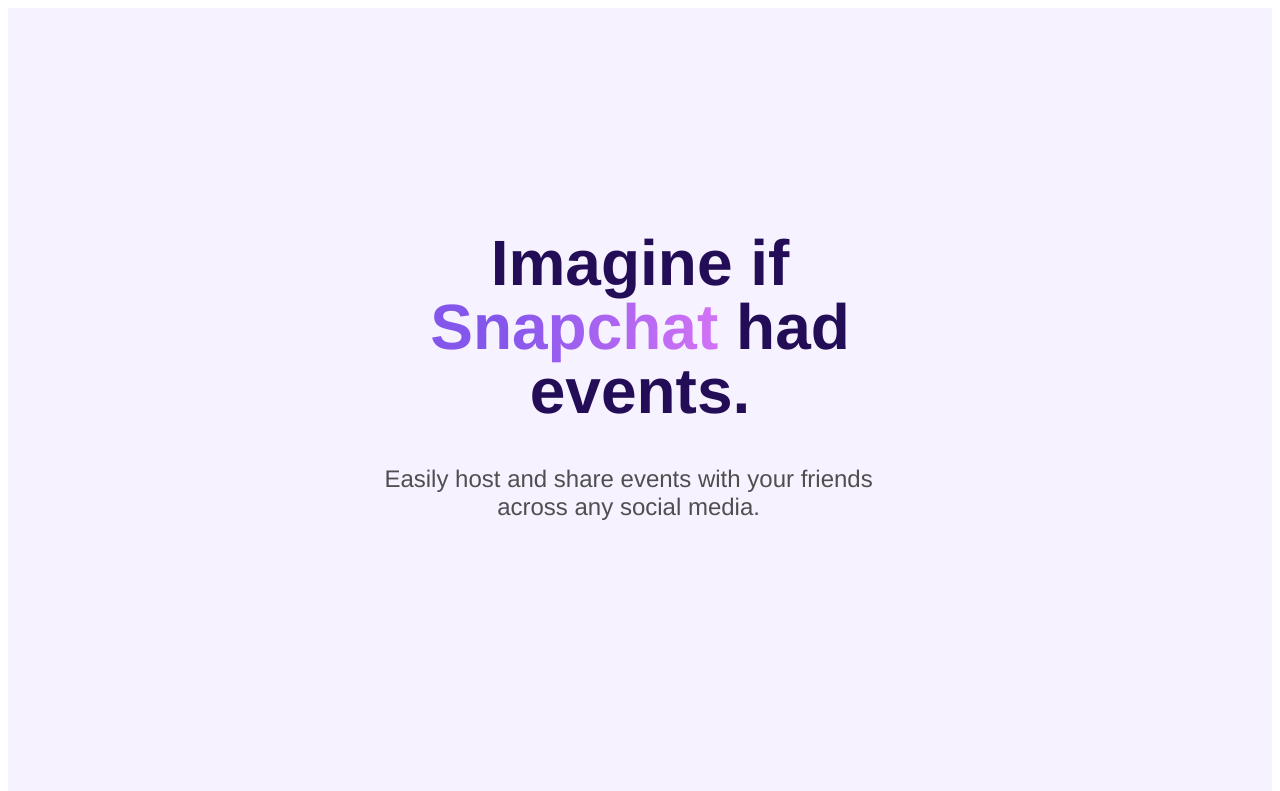
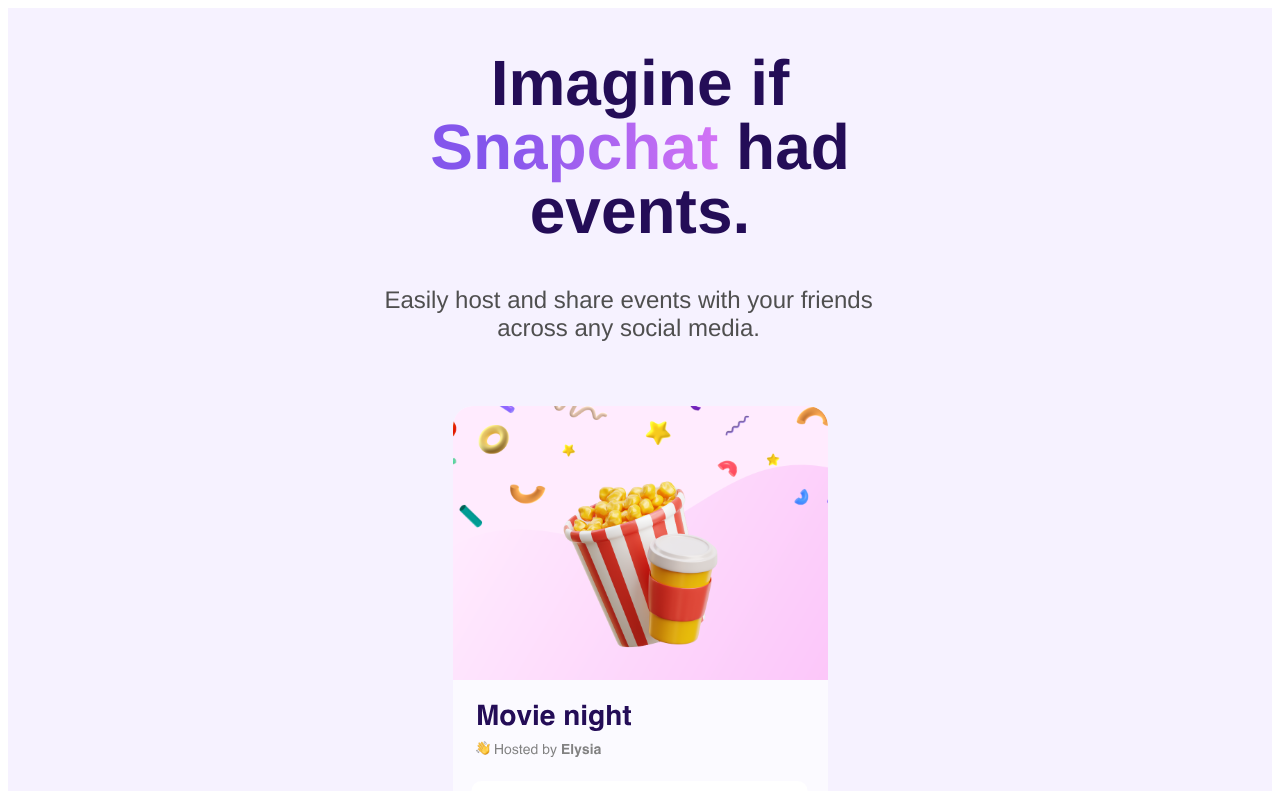
Before and after one commit to stellavin/react-tailwind, a React (Create React App) app: page / in a window 1280 px wide. Shown: the top 791 px of the page. Built offline with nearby package versions, Linux system fonts and the light colour scheme; the HTML template or start-up script is replaced by a standard one.

Commit message:
added image component

```diff
--- a/src/assets/main.css
+++ b/src/assets/main.css
@@ -50,17 +50,14 @@
 .m-auto {
     margin: auto;
 }
-.mb-20 {
-    margin-bottom: 5rem;
+.mb-10 {
+    margin-bottom: 2.5rem;
 }
 .mr-6 {
     margin-right: 1.5rem;
 }
 .flex {
     display: flex;
-}
-.h-screen {
-    height: 100vh;
 }
 .min-h-screen {
     min-height: 100vh;
@@ -73,6 +70,9 @@
 }
 .w-9\/12 {
     width: 75%;
+}
+.flex-col {
+    flex-direction: column;
 }
 .items-center {
     align-items: center;
@@ -236,9 +236,6 @@
     outline-offset: 2px;
 }
 @media (min-width: 640px) {
-    .sm\:mt-48 {
-        margin-top: 12rem;
-    }
     .sm\:rounded-lg {
         border-radius: 0.5rem;
     }
--- a/src/components/headerComponent.js
+++ b/src/components/headerComponent.js
@@ -1,16 +1,13 @@
 function HeaderComponent() {
   return (
-    <div className="relative overflow-hidden pb-44">
-      <div className="sm:mt-48 mb-20 text-center ">
-        <h1 className="w-400">
-          Imagine if <span className="text-gradient">Snapchat</span> had events.
-        </h1>
+    <div className="sm:mt-18 mb-10 text-center ">
+      <h1 className="w-400">
+        Imagine if <span className="text-gradient">Snapchat</span> had events.
+      </h1>
 
-        <p className="w-500">
-          Easily host and share events with your friends across any social
-          media.
-        </p>
-      </div>
+      <p className="w-500">
+        Easily host and share events with your friends across any social media.
+      </p>
     </div>
   );
 }
--- a/src/components/imageComponent.js
+++ b/src/components/imageComponent.js
@@ -0,0 +1,7 @@
+import landingImage from "../assets/images/Landing-page-image.svg";
+
+function ImageComponent() {
+  return <img src={landingImage} alt="Landing Image" className="" />;
+}
+
+export default ImageComponent;
--- a/src/pages/landingPage.js
+++ b/src/pages/landingPage.js
@@ -1,9 +1,11 @@
 import HeaderComponent from "../components/headerComponent";
+import ImageComponent from "../components/imageComponent";
 
 function Home() {
   return (
-    <div className="flex h-screen items-center justify-center group bg-light-pink">
+    <div className="flex flex-col h-fit items-center justify-center group bg-light-pink">
       <HeaderComponent />
+      <ImageComponent />
     </div>
   );
 }
```
